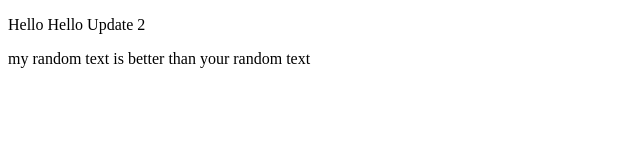
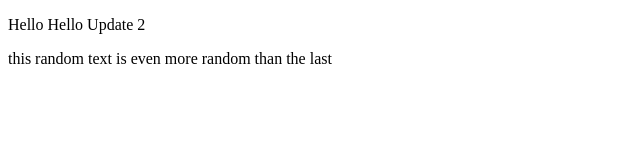
Before and after one commit to mjpcpu/my-first-website, a plain HTML site: page index.html in a window 1280 px wide. Shown: the full height of the page, 0-640 px from the left. Drawn offline with Linux system fonts and the light colour scheme.

Commit message:
more random text added

```diff
--- a/index.html
+++ b/index.html
@@ -6,7 +6,7 @@
     <meta http-equiv="X-UA-Compatible" content="IE=edge">
     <meta name="viewport" content="width=device-width, initial-scale=1.0">
     <title>Document</title>
-    my random text is better than your random text
+    this random text is even more random than the last
 </head>
 <body>
 
```
